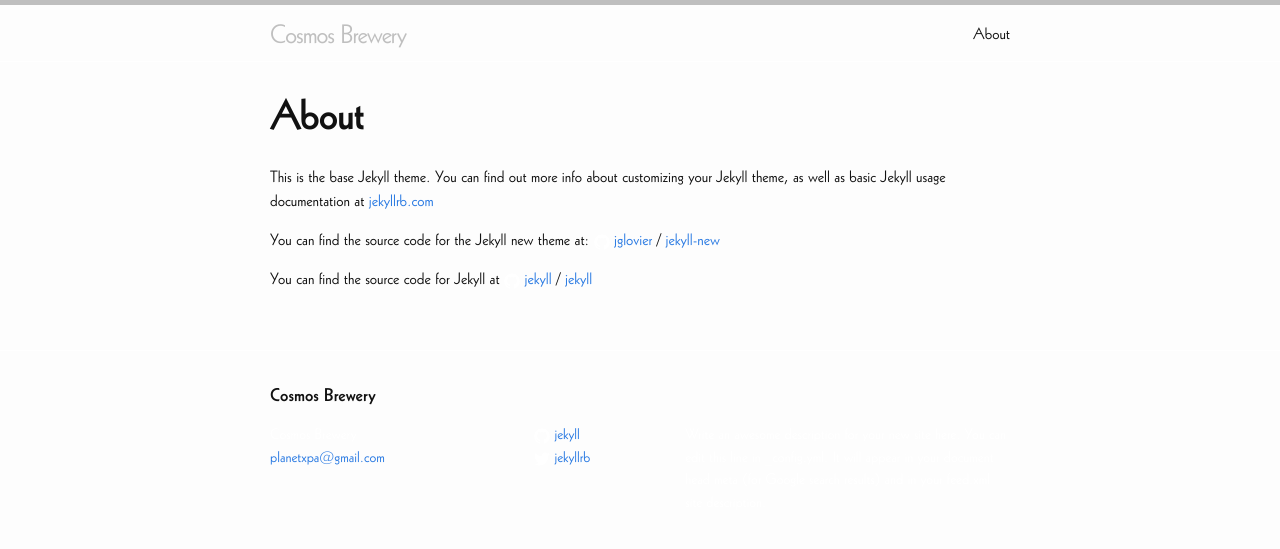
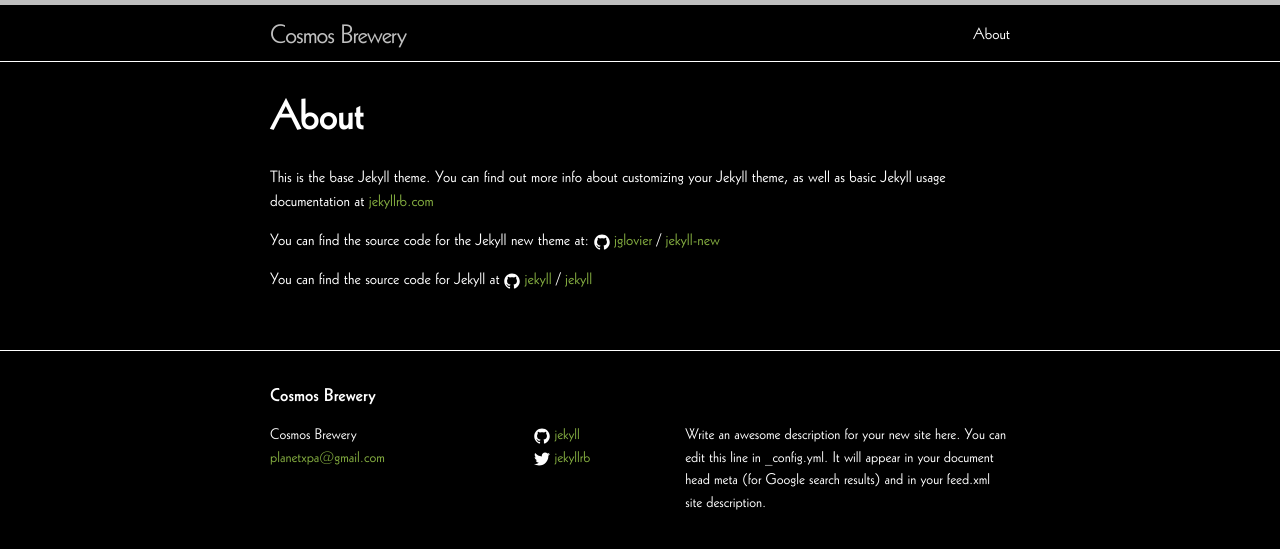
Before and after one commit to ericdebelak/CosmosBrewery, a Jekyll site: the page built from about.md, in a window 1280 px wide. Shown: the top 549 px of the page. Built offline with Jekyll 4.4.1, drawn with Linux system fonts in a browser that asks for light colours.

Commit message:
home page changes

```diff
--- a/_sass/_home.scss
+++ b/_sass/_home.scss
@@ -21,7 +21,7 @@
 .planet {
   background: url(/images/1-AreYou21/desktop/planet.png);
   background-size: cover;
-  animation: rotate 500s infinite;
+  animation: rotate 600s infinite;
   position: absolute;
   height: 100%;
   width: 100%;
@@ -36,8 +36,9 @@
   margin: 0 auto;
 }
 
-.planet-text {
+.planet-text-container {
   display: flex;
+  flex-flow: row wrap;
   align-items: center;
   justify-content: center;
   position: absolute;
@@ -68,6 +69,27 @@
 .home h1 {
   font-size: 5em;
   letter-spacing: 35px;
-  margin-right: -35px;
+  margin: 0 -35px -15px 0;
   text-transform: uppercase;
 }
+
+.home h4 {
+  font-size: 1.5em;
+  font-weight: 900;
+}
+
+.home h3 {
+  font-size: 2em;
+  color: #84ad40;
+  font-weight: 900;
+  text-transform: uppercase;
+}
+
+.planet-text h2 {
+  font-size: 3em;
+  font-weight: 900;
+}
+.planet-text p {
+  font-size: 3em;
+  font-weight: 900;
+}
--- a/css/main.scss
+++ b/css/main.scss
@@ -14,9 +14,9 @@
 
 $spacing-unit:     30px;
 
-$text-color:       #111;
-$background-color: #fdfdfd;
-$brand-color:      #2a7ae2;
+$text-color:       #fff;
+$background-color: #000;
+$brand-color:      #84ad40;
 
 $grey-color:       #fff;
 $grey-color-light: lighten($grey-color, 40%);
@@ -38,6 +38,12 @@
     font-family: Bitstream;
     src: url(/fonts/BitstreamBold.ttf);
     font-weight: bold;
+}
+
+@font-face {
+    font-family: Bitstream;
+    src: url(/fonts/BitstreamHeavy.ttf);
+    font-weight: 900;
 }
 
 @font-face {
```
Also changed, not shown: index.html (+6 -3 lines), fonts/BitstreamHeavy.ttf (renamed from fonts/Bitstream - Geometr231 Hv BT Heavy.ttf), 5 other files.
